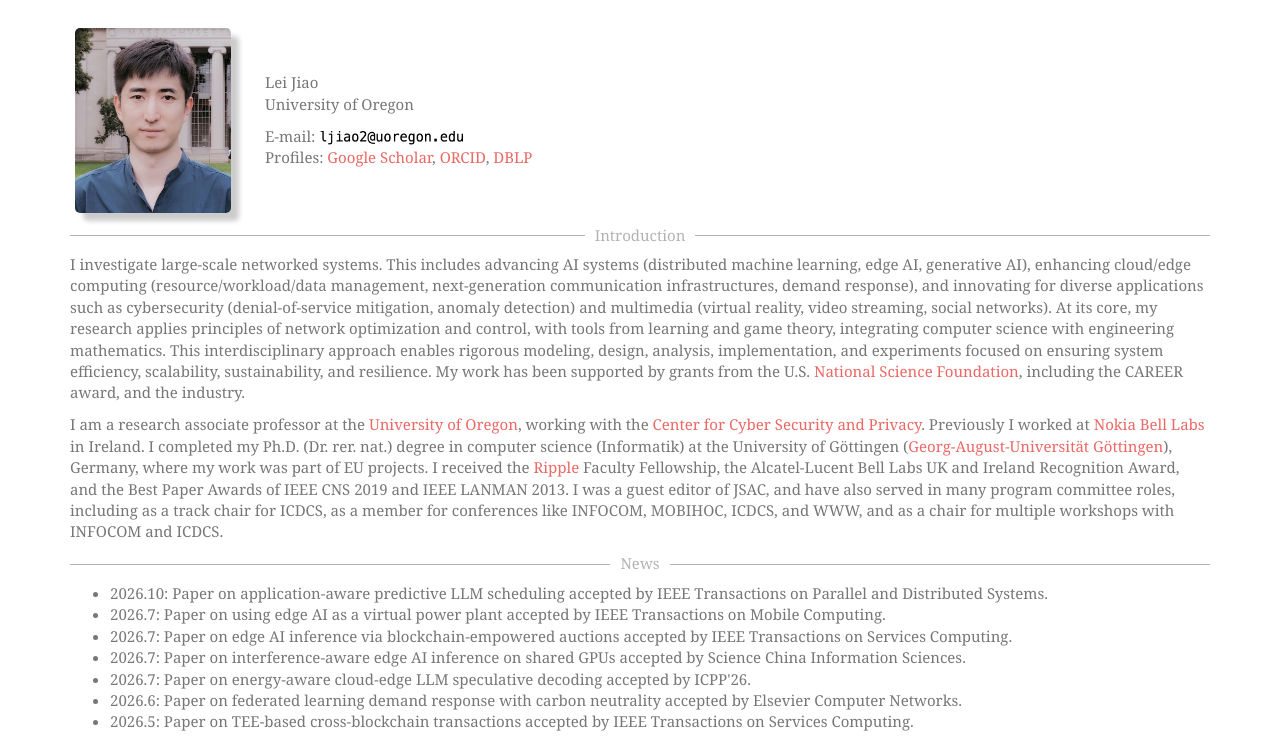
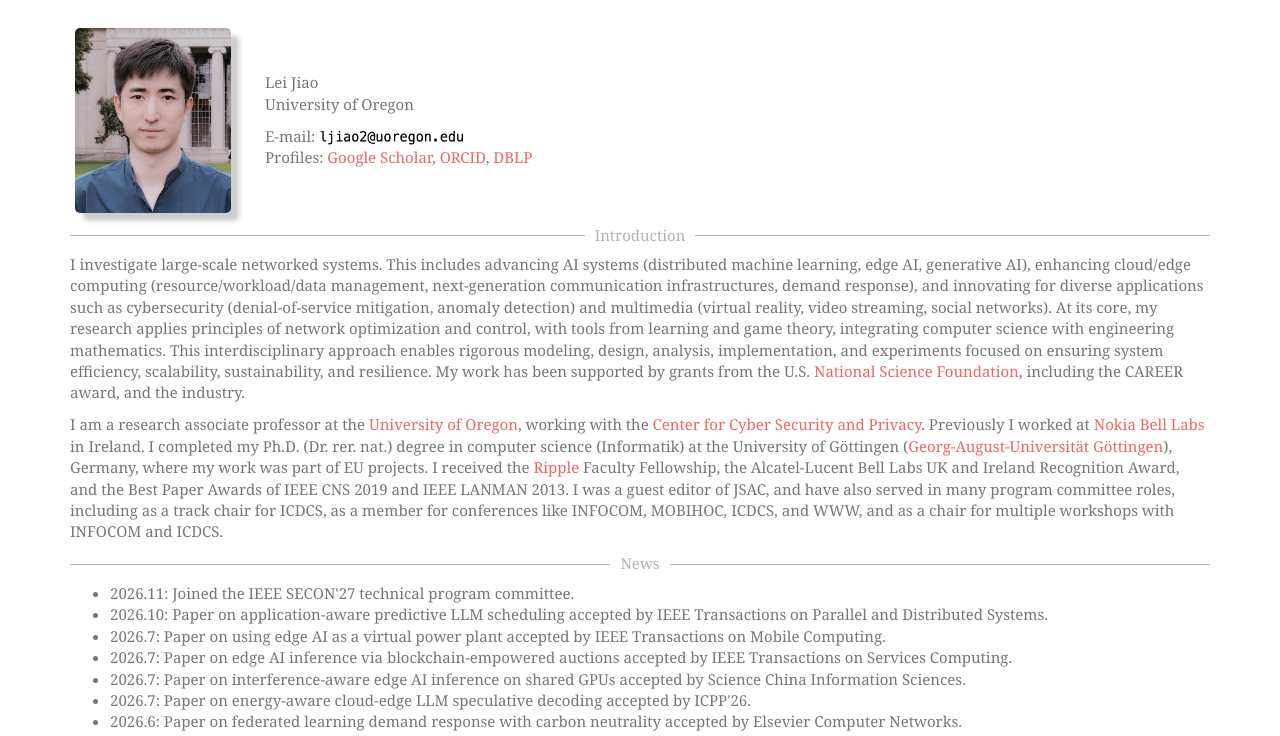
Before and after one commit to ljiao/ljiao.github.io, a plain HTML site: page index.html in a window 1280 px wide. Shown: the part 52-788 px from the top of the page. Drawn offline with Linux system fonts and the light colour scheme; a web font is replaced by a local one.

Commit message:
Update index.html

```diff
--- a/index.html
+++ b/index.html
@@ -134,6 +134,7 @@
 	<div class="hr-separator">News</div>
 
 	<ul>
+		<li>2026.11: Joined the IEEE SECON'27 technical program committee.</li>
 		<li>2026.10: Paper on application-aware predictive LLM scheduling accepted by IEEE Transactions on Parallel and Distributed Systems.</li>
 		<li>2026.7: Paper on using edge AI as a virtual power plant accepted by IEEE Transactions on Mobile Computing.</li>
 		<li>2026.7: Paper on edge AI inference via blockchain-empowered auctions accepted by IEEE Transactions on Services Computing.</li>
```
